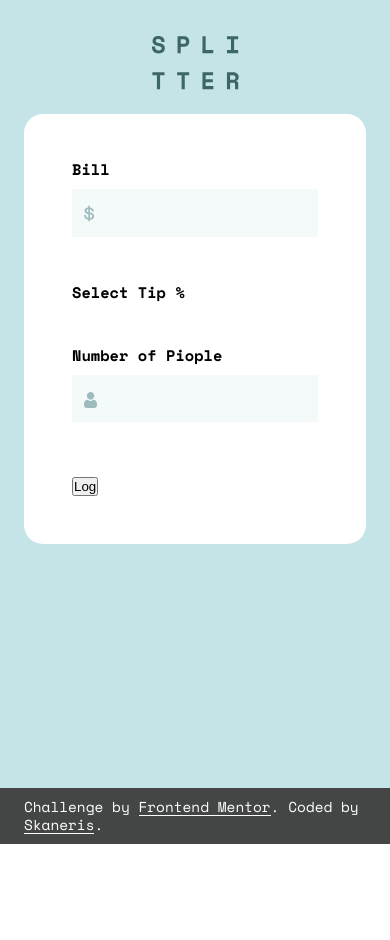
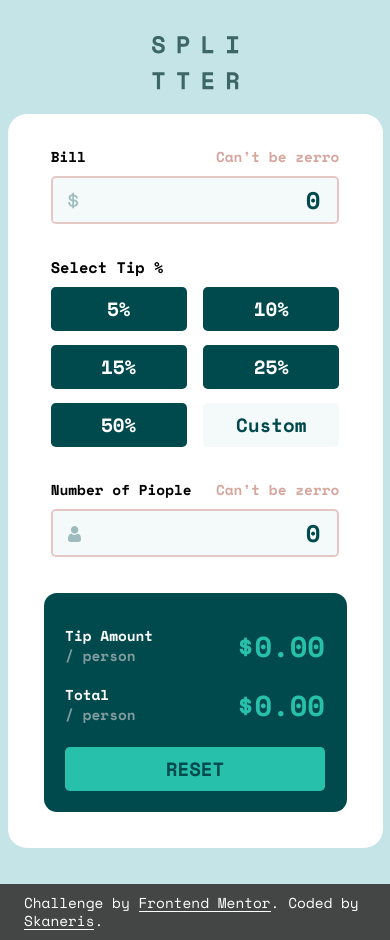
Before and after one commit to Skaneris/tip-calculator-app, a Vue app: page / in a window 390 px wide. Before the commit the page ends 844 px from the top, so only its background shows below. Built offline with nearby package versions, Linux system fonts and the light colour scheme.

Commit message:
added Button component, complated js logic & mobile css

```diff
--- a/src/App.vue
+++ b/src/App.vue
@@ -5,37 +5,114 @@
             <InputText label="Bill" icon="money" @inputChange="setBill" />
             <div class="clculator__tips">
                 <div class="label">Select Tip %</div>
+                <div class="calculator__buttons">
+                    <NumeredButton v-for="val of buttons" :buttonValue="val" :key="val"
+                        :class="{active: activeValue === val}"
+                        @buttonClick="setActiveValue" />
+                    <NumeredButton title="Custom" class="custom" @buttonClick="setActiveValue" />
+                </div>
             </div>
             <InputText label="Number of Piople" icon="person" @inputChange="setPiople" />
         </div>
         <div class="calculator__right">
-            <button @click="log">Log</button>
+            <div class="calculator_res_row">
+                <div class="title">
+                    <p>Tip Amount</p>
+                    <span>/ person</span>
+                </div>
+                <div class="value">${{ tip }}</div>
+            </div>
+            <div class="calculator_res_row">
+                <div class="title">
+                    <p>Total</p>
+                    <span>/ person</span>
+                </div>
+                <div class="value">${{ total }}</div>
+            </div>
+            <button class="reset" @click="log">Reset</button>
         </div>
     </div>
 </template>
 
 <script>
-import { ref } from 'vue'
+import { ref, computed } from 'vue'
 export default {
     name: 'App',
     setup() {
         const bill = ref(0)
         const piople = ref(0)
+        const activeValue = ref(0)
+
         const setBill = value => bill.value = Number(value)
         const setPiople = value => piople.value = Number(value)
+        const buttons = [5, 10, 15, 25, 50]
+        const setActiveValue = val => activeValue.value = val
+
+        const tip = computed(() => {
+            if(piople.value === 0) return "0.00"
+            const res = bill.value * activeValue.value / piople.value / 100
+            if(res > 0) return res.toFixed(2)
+            return "0.00"
+        })
+
+        const total = computed(() => {
+            if(piople.value === 0) return "0.00"
+            const res = (bill.value * activeValue.value / 100 + bill.value) / piople.value
+            if(res > 0) return res.toFixed(2)
+            return "0.00"
+        })
+
         const log = () => console.log({bill: bill.value, piople: piople.value})
         return {
-          log, setBill, setPiople
+            log, buttons, setBill, setPiople, setActiveValue, activeValue, tip, total
         }
     }
 }
 </script>
 
 <style lang="sass" scoped>
+.calculator__left
+    padding: 0 0.3rem
 .clculator__tips
-    margin: 0 0 2rem 0
+    margin: 0 0 1.5rem 0
 .label
     margin: 0 0 0.5rem 0
     font-size: 0.64rem
     font-weight: 600
+.calculator__right
+    margin: 0 0 1.5rem 0
+    padding: 1.5rem 0.9rem 0.9rem 0.9rem
+    background: hsl(183, 100%, 15%)
+    border-radius: 0.54rem
+    .calculator_res_row
+        margin: 0 0 1rem 0
+        display: flex
+        justify-content: space-between
+        align-items: center
+        .title
+            font-size: 0.6rem
+            font-weight: 600
+            color: hsl(0, 0%, 100%)
+            p
+                margin: 0 0 0.26rem
+            span
+                color: hsl(184, 14%, 56%)
+        .value
+            font-size: 1.2rem
+            font-weight: 600
+            color: hsl(172, 67%, 45%)
+    button
+        width: 100%
+        height: 44px
+        font-size: 0.8rem
+        font-weight: 600
+        color: hsl(183, 100%, 15%)
+        text-transform: uppercase
+        background: hsl(172, 67%, 45%)
+        border: none
+        border-radius: 0.2rem
+        outline: none
+        cursor: pointer
+        &:hover
+            background: lighten(hsl(172, 67%, 45%), 26)
 </style>
--- a/src/assets/sass/_main.sass
+++ b/src/assets/sass/_main.sass
@@ -1,11 +1,16 @@
 @import 'var'
 .calculator
     margin: 0.5rem
-    padding: 2rem
+    padding: 1.5rem 1.5rem 0 1.5rem
     width: 100%
     max-width: 375px
     background: $white
     border-radius: 0.8rem
     &__left
-
+    &__buttons
+        display: flex
+        justify-content: space-between
+        align-items: stretch
+        flex-wrap: wrap
+        gap: 14px
     &__right
--- a/src/assets/sass/_reset.sass
+++ b/src/assets/sass/_reset.sass
@@ -15,7 +15,7 @@ body
     flex-direction: column
     justify-content: flex-start
     #app
-        padding: 1rem
+        padding: 1rem 0
         flex: 1 0 auto
         background: hsl(185, 41%, 84%)
         display: flex
@@ -38,3 +38,5 @@ body
             transition: 0.3s
             &:hover
                 border-color: transparent
+input, button
+    font-family: 'Space Mono'
--- a/src/components/InputText.vue
+++ b/src/components/InputText.vue
@@ -1,18 +1,23 @@
 <template>
     <div class="input-text">
-        <div class="input-label">{{ label }}</div>
+        <div class="input-label">
+            <span>{{ label }}</span>
+            <span v-if="isZerro" class="error-msg">Can't be zerro</span>
+        </div>
         <div class="input-wrapper">
             <i v-if="icon.length" class="icon">
                 <svg v-if="icon === 'money'" xmlns="http://www.w3.org/2000/svg" width="11" height="17"><path fill="#9EBBBD" d="M6.016 16.328v-1.464c1.232-.08 2.22-.444 2.964-1.092.744-.648 1.116-1.508 1.116-2.58v-.144c0-.992-.348-1.772-1.044-2.34-.696-.568-1.708-.932-3.036-1.092V4.184c.56.144 1.012.4 1.356.768.344.368.516.816.516 1.344v.288h1.824v-.432c0-.448-.088-.876-.264-1.284a3.783 3.783 0 00-.744-1.116A4.251 4.251 0 007.54 2.9a5.324 5.324 0 00-1.524-.492V.872H4.288V2.36a5.532 5.532 0 00-1.416.324c-.448.168-.84.392-1.176.672-.336.28-.604.616-.804 1.008-.2.392-.3.844-.3 1.356v.144c0 .96.316 1.708.948 2.244.632.536 1.548.884 2.748 1.044v3.912c-.704-.16-1.248-.472-1.632-.936-.384-.464-.576-1.08-.576-1.848v-.288H.256v.576c0 .464.08.924.24 1.38.16.456.404.88.732 1.272.328.392.744.728 1.248 1.008s1.108.476 1.812.588v1.512h1.728zM4.288 7.424c-.688-.128-1.164-.332-1.428-.612-.264-.28-.396-.644-.396-1.092 0-.464.176-.832.528-1.104.352-.272.784-.448 1.296-.528v3.336zm1.728 5.712V9.344c.768.128 1.328.328 1.68.6.352.272.528.688.528 1.248 0 .544-.196.984-.588 1.32-.392.336-.932.544-1.62.624z"/></svg>
                 <svg v-if="icon === 'person'" xmlns="http://www.w3.org/2000/svg" width="13" height="16"><path fill="#9EBBBD" d="M9.573 7.729c.406 0 .784.07 1.126.209.342.14.639.33.881.569.232.227.438.503.614.82a5.1 5.1 0 01.407.949c.097.312.178.654.242 1.016.062.359.105.699.126 1.011.02.307.031.624.031.945 0 .836-.259 1.512-.768 2.01-.504.492-1.17.742-1.98.742H2.748c-.81 0-1.477-.25-1.98-.742C.259 14.76 0 14.084 0 13.248c0-.322.01-.64.032-.945.02-.312.063-.652.126-1.01.063-.363.144-.705.242-1.017.1-.323.238-.643.407-.948.176-.318.382-.594.613-.821.243-.238.54-.43.882-.57.342-.138.72-.208 1.125-.208.16 0 .313.067.61.265.183.123.397.264.636.421.204.134.48.259.822.372.333.11.671.167 1.005.167a3.19 3.19 0 001.006-.167c.341-.113.618-.238.822-.372l.636-.42c.296-.2.45-.266.61-.266zM6.598 0C7.63 0 8.522.38 9.252 1.129s1.1 1.666 1.1 2.724c0 1.06-.37 1.976-1.1 2.725-.73.75-1.623 1.13-2.654 1.13-1.03 0-1.924-.38-2.653-1.13-.73-.749-1.1-1.666-1.1-2.725 0-1.058.37-1.975 1.1-2.724C4.675.379 5.567 0 6.598 0z"/></svg>
             </i>
-            <input type="text" v-model="ipt" @input="inputHandler">
+            <input type="text" :class="{ error: isZerro}" v-model="ipt"
+                @input="inputHandler" @focus="setFocus"
+                @mouseup="setFocusEnd">
         </div>
     </div>
 </template>
 
 <script>
-import { ref } from 'vue'
+import { ref, computed } from 'vue'
 export default {
     name: 'InputText',
     props: {
@@ -26,7 +31,18 @@ export default {
     },
     setup(props, {emit}) {
         const icon = ref(props.icon)
-        const ipt = ref('');
+        const ipt = ref('0');
+        const isZerro = computed(() => {
+            if(Number(ipt.value) === 0) return true
+            return false
+        })
+        const setFocus = ev => {
+            ev.preventDefault()
+        }
+        const setFocusEnd = ev => {
+            ev.preventDefault()
+            ev.target.setSelectionRange(-1, -1)
+        }
         const inputHandler = () => {
             if(icon.value === 'money') {
                 ipt.value = ipt.value
@@ -41,7 +57,7 @@ export default {
             emit('inputChange', ipt.value)
         }
         return {
-            ipt, inputHandler
+            ipt, inputHandler, isZerro, setFocus, setFocusEnd
         }
     }
 }
@@ -49,25 +65,38 @@ export default {
 
 <style lang="sass" scoped>
 .input-text
-    margin: 0 0 2rem 0
+    margin: 0 0 1.5rem 0
 .input-label
     margin: 0 0 0.5rem 0
-    font-size: 0.64rem
+    font-size: 0.6rem
     font-weight: 600
+    position: relative
+    .error-msg
+        position: absolute
+        right: 0
+        color: darken(#E5C8C3, 10)
 .input-wrapper
     position: relative
 input
-    padding: 0.4rem 1rem 0.4rem 1.4rem
+    padding: 0.15rem 0.7rem 0.15rem 1.4rem
     width: 100%
     font-size: 1rem
-    font-weight: bold
+    font-weight: 600
+    color: hsl(183, 100%, 15%)
     text-align: right
     background: hsl(189, 41%, 97%)
     border: none
     outline: none
+    border: 2px solid hsl(189, 41%, 97%)
+    border-radius: 0.2rem
+    cursor: pointer
+    &:hover
+        border: 2px solid hsl(172, 67%, 45%)
+    &.error
+        border-color: #E5C8C3
 .icon
     position: absolute
-    left: 0.5rem
+    left: 0.74rem
     top: 50%
     transform: translateY(-50%)
 </style>
--- /dev/null
+++ b/src/components/NumeredButton.vue
@@ -0,0 +1,58 @@
+<template>
+    <button @click="clickHandler">{{ buttonTitle }}</button>
+</template>
+
+<script>
+import { toRef } from 'vue'
+export default {
+    name: 'NumeredButton',
+    props: {
+        title: {
+            type: String,
+            default: ''
+        },
+        buttonValue: {
+            type: Number,
+            default: 0
+        }
+    },
+    setup(props, {emit}) {
+        const button = toRef(props, 'buttonValue')
+        const title = toRef(props, 'title')
+        const buttonTitle = button.value ? button.value.toString() + '%' : title.value
+        const clickHandler = () => {
+            emit('buttonClick', button.value)
+        }
+        return {
+            buttonTitle, clickHandler
+        }
+    }
+}
+</script>
+
+<style lang="sass" scoped>
+button
+    width: 136px
+    height: 44px
+    font-size: 0.8rem
+    font-weight: 600
+    color: #FFFFFF
+    border: none
+    outline: none
+    background: hsl(183, 100%, 15%)
+    border-radius: 0.2rem
+    cursor: pointer
+    &:hover
+        color: hsl(183, 100%, 15%)
+        background: lighten(hsl(172, 67%, 45%), 20)
+    &.active
+        font-weight: 600
+        color: hsl(183, 100%, 15%)
+        background: hsl(172, 67%, 45%)
+    &.custom
+        color: hsl(183, 100%, 15%)
+        background: hsl(189, 41%, 97%)
+        &:hover
+            border: 2px solid lighten(hsl(172, 67%, 45%), 20)
+
+</style>
--- a/src/components/components.js
+++ b/src/components/components.js
@@ -1,4 +1,6 @@
 import InputText from './InputText.vue'
+import NumeredButton from './NumeredButton'
 export default [
-    InputText
+    InputText,
+    NumeredButton
 ]
```
Lines whose indentation alone changed are shown as unchanged.
